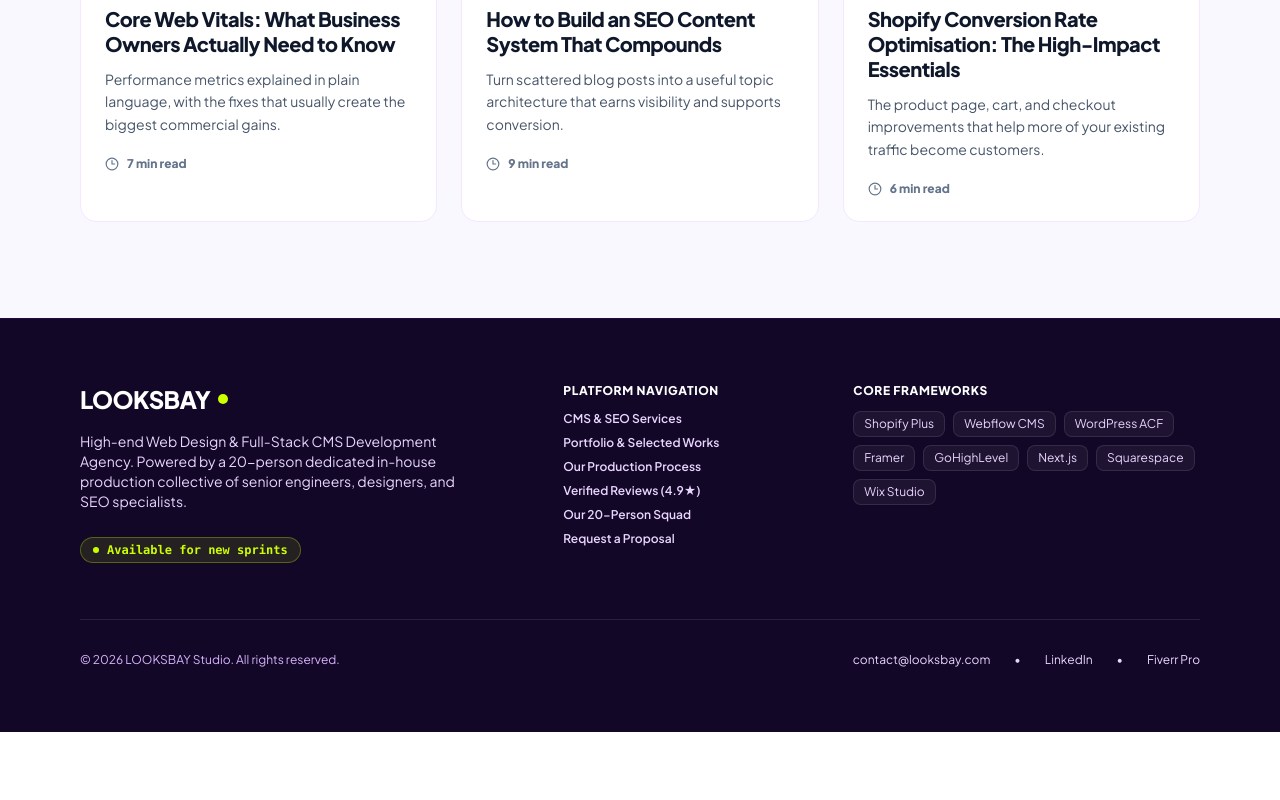
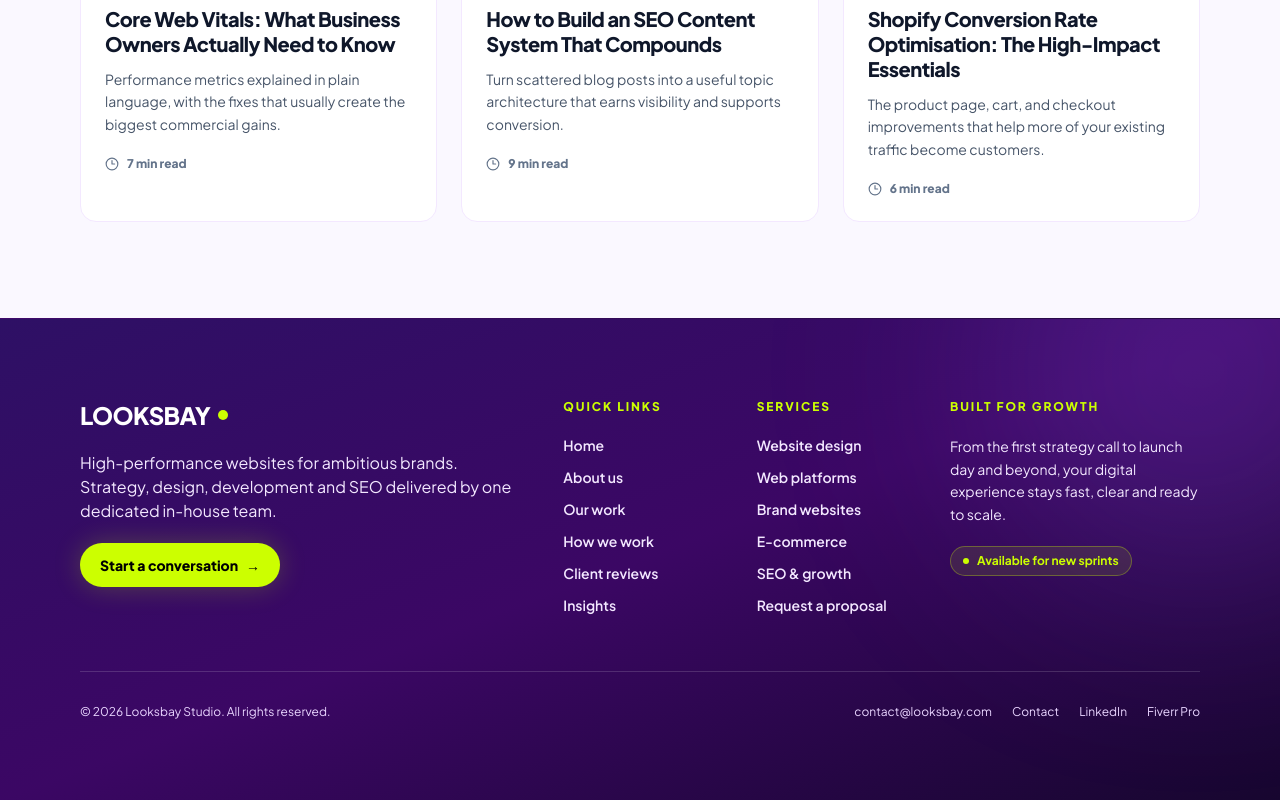
Before and after one commit to mahidishikder/looksbay-final, a Next.js app: page /blog in a window 1280 px wide. Shown: the part 1936-2736 px from the top of the page. Before the commit the page ends 2668 px from the top, so only its background shows below. Built offline with nearby package versions, Linux system fonts and the light colour scheme; no server answers.

Commit message:
Final project updates and bug fixes

```diff
--- a/src/app/blog/[slug]/page.tsx
+++ b/src/app/blog/[slug]/page.tsx
@@ -66,7 +66,7 @@ export default async function BlogArticlePage({ params }: ArticlePageProps) {
   return (
     <div className="min-h-screen overflow-x-clip bg-[#FAF8FF] text-slate-900">
       <article>
-        <header className="relative overflow-hidden bg-[#17062F] px-6 pb-14 pt-36 text-white sm:px-12 lg:px-20 lg:pb-20">
+        <header className="relative overflow-hidden bg-gradient-to-b from-[#4C1D95] via-[#581C87] to-[#3B0764] px-6 pb-14 pt-36 text-white sm:px-12 lg:px-20 lg:pb-20">
           <div className="absolute inset-0 bg-[radial-gradient(circle_at_72%_15%,rgba(157,92,255,0.42),transparent_38%),radial-gradient(circle_at_5%_100%,rgba(204,255,0,0.10),transparent_30%)]" />
           <div className="relative mx-auto max-w-4xl">
             <Link href="/blog" className="inline-flex items-center gap-2 text-sm font-bold text-purple-200 transition-colors hover:text-[#CCFF00]"><ArrowLeft className="h-4 w-4" /> Back to insights</Link>
--- a/src/app/blog/page.tsx
+++ b/src/app/blog/page.tsx
@@ -29,7 +29,7 @@ export default function BlogPage() {
 
   return (
     <div className="min-h-screen overflow-x-clip bg-[#FAF8FF] text-slate-900">
-      <section className="relative overflow-hidden bg-[#17062F] px-6 pb-20 pt-36 text-white sm:px-12 lg:px-20 lg:pb-28">
+      <section className="relative overflow-hidden bg-gradient-to-b from-[#4C1D95] via-[#581C87] to-[#3B0764] px-6 pb-20 pt-36 text-white sm:px-12 lg:px-20 lg:pb-28">
         <div className="absolute inset-0 bg-[radial-gradient(circle_at_75%_10%,rgba(157,92,255,0.42),transparent_35%),radial-gradient(circle_at_10%_90%,rgba(204,255,0,0.10),transparent_30%)]" />
         <div className="relative mx-auto max-w-[1400px]">
           <div className="max-w-3xl">
--- a/src/components/home/Home10_Footer.tsx
+++ b/src/components/home/Home10_Footer.tsx
@@ -9,60 +9,67 @@ import Link from "next/link";
  */
 export default function Home10_Footer() {
   return (
-    <footer className="border-t border-purple-900/20 bg-[#120726] text-white py-16 px-6 sm:px-12 lg:px-20">
+    <footer className="relative overflow-hidden border-t border-purple-900/20 bg-gradient-to-br from-[#2E1065] via-[#3B0764] to-[#17062F] px-6 py-16 text-white sm:px-12 lg:px-20 lg:py-20">
+      <div className="pointer-events-none absolute -right-32 -top-40 h-[420px] w-[420px] rounded-full bg-[#9D5CFF]/20 blur-[110px]" />
+      <div className="pointer-events-none absolute -bottom-48 left-1/4 h-[360px] w-[360px] rounded-full bg-[#CCFF00]/8 blur-[100px]" />
       <div className="max-w-[1440px] mx-auto">
-        <div className="grid grid-cols-1 md:grid-cols-12 gap-10 pb-14 border-b border-white/10">
-          {/* Col 1: Brand */}
-          <div className="md:col-span-5 space-y-4">
+        <div className="relative grid grid-cols-1 gap-12 border-b border-white/15 pb-14 lg:grid-cols-12 lg:gap-10">
+          <div className="space-y-5 lg:col-span-5">
             <Link href="/" className="inline-flex items-center gap-2 text-2xl font-black tracking-tight text-white">
               <span>LOOKSBAY</span>
               <span className="w-2.5 h-2.5 rounded-full bg-[#CCFF00]" />
             </Link>
-            <p className="text-xs sm:text-sm text-purple-200 leading-relaxed max-w-sm font-medium">
-              High-end Web Design &amp; Full-Stack CMS Development Agency. Powered by a 20-person dedicated in-house production collective of senior engineers, designers, and SEO specialists.
+            <p className="max-w-md text-sm font-medium leading-relaxed text-purple-100 sm:text-base">
+              High-performance websites for ambitious brands. Strategy, design, development and SEO delivered by one dedicated in-house team.
             </p>
-            <div className="pt-2">
-              <span className="inline-flex items-center gap-2 px-3 py-1 rounded-full text-xs font-mono bg-[#CCFF00]/10 border border-[#CCFF00]/30 text-[#CCFF00] font-bold">
-                <span className="w-1.5 h-1.5 rounded-full bg-[#CCFF00] animate-pulse" />
-                Available for new sprints
-              </span>
-            </div>
+            <Link href="/contact" className="inline-flex items-center gap-2 rounded-full bg-[#CCFF00] px-5 py-3 text-sm font-black text-black shadow-[0_0_28px_rgba(204,255,0,0.22)] transition-transform hover:scale-[1.03]">
+              Start a conversation <span aria-hidden="true">→</span>
+            </Link>
           </div>
 
-          {/* Col 2: Navigation */}
-          <div className="md:col-span-3 space-y-3">
-            <h4 className="text-xs font-black uppercase tracking-wider text-white">Platform Navigation</h4>
-            <ul className="space-y-2 text-xs font-semibold text-purple-200">
-              <li><Link href="/services" className="hover:text-white transition-colors">CMS &amp; SEO Services</Link></li>
-              <li><Link href="/portfolio" className="hover:text-white transition-colors">Portfolio &amp; Selected Works</Link></li>
-              <li><Link href="/how-we-work" className="hover:text-white transition-colors">Our Production Process</Link></li>
-              <li><Link href="/reviews" className="hover:text-white transition-colors">Verified Reviews (4.9★)</Link></li>
-              <li><Link href="/about" className="hover:text-white transition-colors">Our 20-Person Squad</Link></li>
-              <li><Link href="/contact" className="hover:text-white transition-colors">Request a Proposal</Link></li>
+          <div className="lg:col-span-2">
+            <h4 className="text-xs font-black uppercase tracking-[0.16em] text-[#CCFF00]">Quick links</h4>
+            <ul className="mt-5 space-y-3 text-sm font-semibold text-purple-100">
+              <li><Link href="/" className="transition-colors hover:text-white">Home</Link></li>
+              <li><Link href="/about" className="transition-colors hover:text-white">About us</Link></li>
+              <li><Link href="/portfolio" className="transition-colors hover:text-white">Our work</Link></li>
+              <li><Link href="/how-we-work" className="transition-colors hover:text-white">How we work</Link></li>
+              <li><Link href="/reviews" className="transition-colors hover:text-white">Client reviews</Link></li>
+              <li><Link href="/blog" className="transition-colors hover:text-white">Insights</Link></li>
             </ul>
           </div>
 
-          {/* Col 3: CMS Specializations */}
-          <div className="md:col-span-4 space-y-3">
-            <h4 className="text-xs font-black uppercase tracking-wider text-white">Core Frameworks</h4>
-            <div className="flex flex-wrap gap-2 text-xs text-purple-200">
-              {["Shopify Plus", "Webflow CMS", "WordPress ACF", "Framer", "GoHighLevel", "Next.js", "Squarespace", "Wix Studio"].map((item) => (
-                <span key={item} className="px-2.5 py-1 rounded-lg bg-white/5 border border-white/10 font-medium">
-                  {item}
-                </span>
-              ))}
+          <div className="lg:col-span-2">
+            <h4 className="text-xs font-black uppercase tracking-[0.16em] text-[#CCFF00]">Services</h4>
+            <ul className="mt-5 space-y-3 text-sm font-semibold text-purple-100">
+              <li><Link href="/services" className="transition-colors hover:text-white">Website design</Link></li>
+              <li><Link href="/services/web-platforms-services" className="transition-colors hover:text-white">Web platforms</Link></li>
+              <li><Link href="/services/award-winning-websites" className="transition-colors hover:text-white">Brand websites</Link></li>
+              <li><Link href="/services" className="transition-colors hover:text-white">E-commerce</Link></li>
+              <li><Link href="/services" className="transition-colors hover:text-white">SEO &amp; growth</Link></li>
+              <li><Link href="/contact" className="transition-colors hover:text-white">Request a proposal</Link></li>
+            </ul>
+          </div>
+
+          <div className="lg:col-span-3">
+            <h4 className="text-xs font-black uppercase tracking-[0.16em] text-[#CCFF00]">Built for growth</h4>
+            <p className="mt-5 max-w-xs text-sm leading-relaxed text-purple-100">
+              From the first strategy call to launch day and beyond, your digital experience stays fast, clear and ready to scale.
+            </p>
+            <div className="mt-5 inline-flex items-center gap-2 rounded-full border border-[#CCFF00]/30 bg-[#CCFF00]/10 px-3 py-1.5 text-xs font-bold text-[#CCFF00]">
+              <span className="h-1.5 w-1.5 animate-pulse rounded-full bg-[#CCFF00]" />
+              Available for new sprints
             </div>
           </div>
         </div>
 
-        <div className="pt-8 flex flex-col sm:flex-row items-center justify-between gap-4 text-xs text-purple-300">
-          <p>&copy; {new Date().getFullYear()} LOOKSBAY Studio. All rights reserved.</p>
-          <div className="flex items-center gap-6 font-medium text-purple-200">
-            <a href="mailto:contact@looksbay.com" className="hover:text-white transition-colors">contact@looksbay.com</a>
-            <span>&bull;</span>
-            <a href="https://linkedin.com" target="_blank" rel="noreferrer" className="hover:text-white transition-colors">LinkedIn</a>
-            <span>&bull;</span>
-            <a href="https://fiverr.com" target="_blank" rel="noreferrer" className="hover:text-white transition-colors">Fiverr Pro</a>
+        <div className="relative flex flex-col gap-5 pt-8 text-xs text-purple-200 sm:flex-row sm:items-center sm:justify-between">
+          <p>&copy; {new Date().getFullYear()} Looksbay Studio. All rights reserved.</p>
+          <div className="flex flex-wrap items-center gap-x-5 gap-y-2 font-medium">
+            <a href="mailto:contact@looksbay.com" className="transition-colors hover:text-white">contact@looksbay.com</a>
+            <Link href="/contact" className="transition-colors hover:text-white">Contact</Link>
+            <a href="https://linkedin.com" target="_blank" rel="noreferrer" className="transition-colors hover:text-white">LinkedIn</a>
+            <a href="https://fiverr.com" target="_blank" rel="noreferrer" className="transition-colors hover:text-white">Fiverr Pro</a>
           </div>
         </div>
       </div>
```
Also changed, not shown: src/app/page.tsx (+17 -7 lines), src/components/home/HomeOutcomeProof.tsx (+11 -9 lines), src/components/home/HomeProofIntro.tsx (added, +92 -0 lines).
